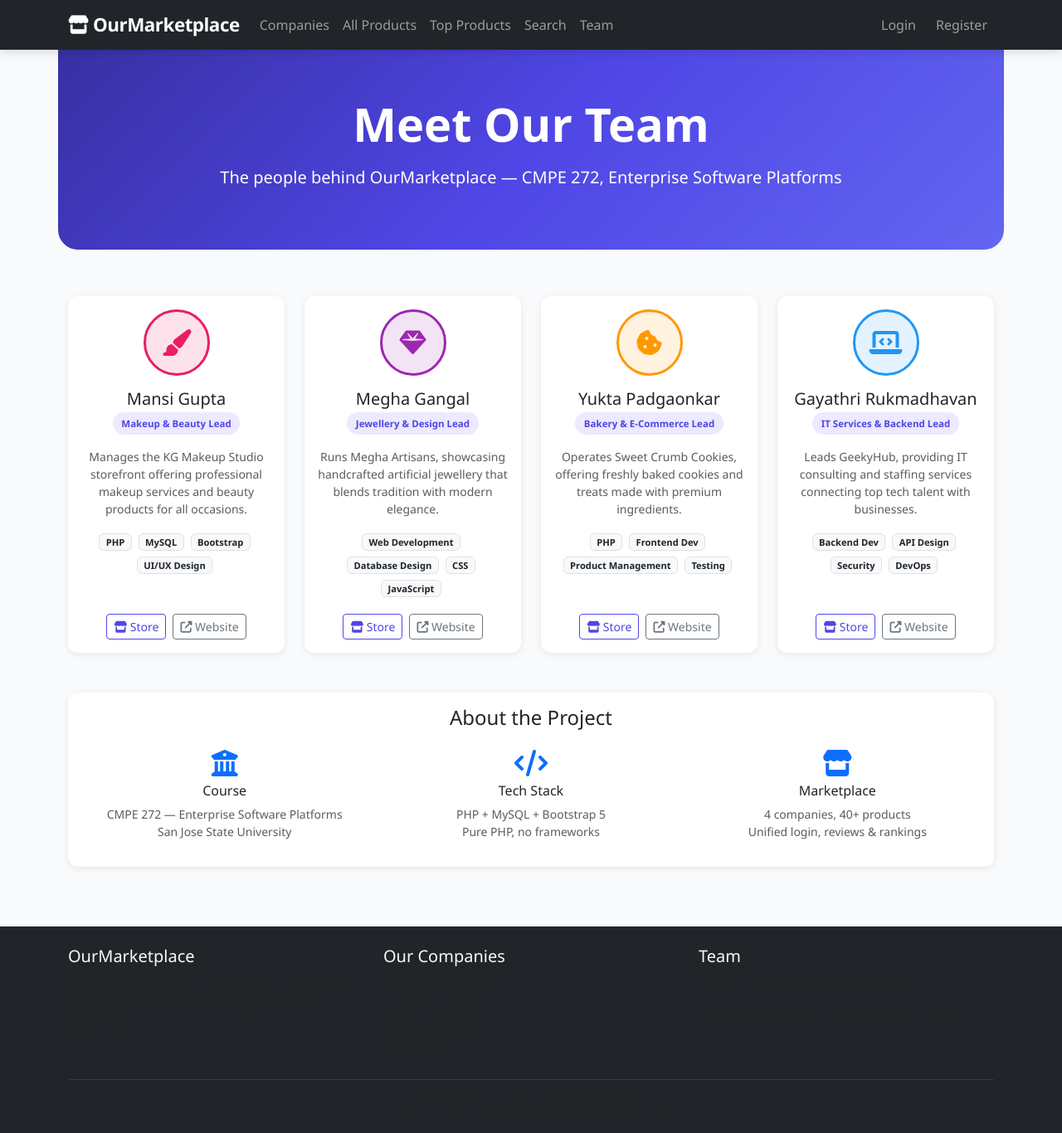
After one commit to mansiguptacs/OurMarketPlace, a PHP site: page /team.php in a window 1280 px wide. The commit adds this page. Shown: the whole page at 83% size. Run offline with PHP 8.4, Linux system fonts and the light colour scheme.

Commit message:
Added team page

```diff
--- a/assets/css/style.css
+++ b/assets/css/style.css
@@ -267,6 +267,32 @@ main {
 }
 
 /* ==========================================
+   Team Page
+   ========================================== */
+.team-hero {
+    background: linear-gradient(135deg, var(--primary-dark) 0%, var(--primary) 50%, var(--primary-light) 100%);
+    color: white;
+    padding: 3.5rem 0;
+    border-radius: 0 0 1.5rem 1.5rem;
+    margin: -1.5rem -0.75rem 2rem -0.75rem;
+    width: calc(100% + 1.5rem);
+}
+
+.team-avatar {
+    width: 80px;
+    height: 80px;
+    border-radius: 50%;
+    display: flex;
+    align-items: center;
+    justify-content: center;
+    transition: transform 0.3s ease;
+}
+
+.team-card:hover .team-avatar {
+    transform: scale(1.1);
+}
+
+/* ==========================================
    Footer
    ========================================== */
 footer {
--- a/includes/header.php
+++ b/includes/header.php
@@ -31,10 +31,13 @@ require_once __DIR__ . '/product_image.php';
                     <a class="nav-link" href="<?php echo baseUrl('/products/index.php'); ?>">All Products</a>
                 </li>
                 <li class="nav-item">
-                    <a class="nav-link" href="<?php echo baseUrl('/rankings/marketplace_top5.php'); ?>">Top 5</a>
+                    <a class="nav-link" href="<?php echo baseUrl('/rankings/marketplace_top5.php'); ?>">Top Products</a>
                 </li>
                 <li class="nav-item">
                     <a class="nav-link" href="<?php echo baseUrl('/products/search.php'); ?>">Search</a>
+                </li>
+                <li class="nav-item">
+                    <a class="nav-link" href="<?php echo baseUrl('/team.php'); ?>">Team</a>
                 </li>
             </ul>
             <ul class="navbar-nav">
--- /dev/null
+++ b/team.php
@@ -0,0 +1,120 @@
+<?php
+$pageTitle = "OurMarketplace - Our Team";
+require_once __DIR__ . '/includes/header.php';
+
+$teamMembers = [
+    [
+        'name' => 'Mansi Gupta',
+        'role' => 'Makeup & Beauty Lead',
+        'company' => 'Komal Gupta Makeup Studio',
+        'company_id' => 1,
+        'icon' => 'fas fa-paint-brush',
+        'color' => '#e91e63',
+        'website' => 'https://mansiguptacs.com/kgmakeupstudio/',
+        'description' => 'Manages the KG Makeup Studio storefront offering professional makeup services and beauty products for all occasions.',
+        'skills' => ['PHP', 'MySQL', 'Bootstrap', 'UI/UX Design'],
+    ],
+    [
+        'name' => 'Megha Gangal',
+        'role' => 'Jewellery & Design Lead',
+        'company' => 'Artisan Jewelry by Megha',
+        'company_id' => 2,
+        'icon' => 'fas fa-gem',
+        'color' => '#9c27b0',
+        'website' => 'https://mgcodes.com/',
+        'description' => 'Runs Megha Artisans, showcasing handcrafted artificial jewellery that blends tradition with modern elegance.',
+        'skills' => ['Web Development', 'Database Design', 'CSS', 'JavaScript'],
+    ],
+    [
+        'name' => 'Yukta Padgaonkar',
+        'role' => 'Bakery & E-Commerce Lead',
+        'company' => 'Sweet Crumb Homemade Cookies',
+        'company_id' => 3,
+        'icon' => 'fas fa-cookie-bite',
+        'color' => '#ff9800',
+        'website' => 'http://yukta-padgaonkar.com/CMPE-272-project/cookie-business/',
+        'description' => 'Operates Sweet Crumb Cookies, offering freshly baked cookies and treats made with premium ingredients.',
+        'skills' => ['PHP', 'Frontend Dev', 'Product Management', 'Testing'],
+    ],
+    [
+        'name' => 'Gayathri Rukmadhavan',
+        'role' => 'IT Services & Backend Lead',
+        'company' => 'GeekyHub',
+        'company_id' => 4,
+        'icon' => 'fas fa-laptop-code',
+        'color' => '#2196f3',
+        'website' => 'http://geekyhub.me/',
+        'description' => 'Leads GeekyHub, providing IT consulting and staffing services connecting top tech talent with businesses.',
+        'skills' => ['Backend Dev', 'API Design', 'Security', 'DevOps'],
+    ],
+];
+?>
+
+<div class="team-hero text-center">
+    <div class="container">
+        <h1 class="display-4 fw-bold">Meet Our Team</h1>
+        <p class="lead mt-3">The people behind OurMarketplace — CMPE 272, Enterprise Software Platforms</p>
+    </div>
+</div>
+
+<div class="row g-4 mt-2">
+    <?php foreach ($teamMembers as $member): ?>
+    <div class="col-md-6 col-lg-3">
+        <div class="card h-100 text-center team-card">
+            <div class="card-body d-flex flex-column align-items-center">
+                <div class="team-avatar mb-3" style="background: <?php echo $member['color']; ?>20; border: 3px solid <?php echo $member['color']; ?>">
+                    <i class="<?php echo $member['icon']; ?> fa-2x" style="color: <?php echo $member['color']; ?>"></i>
+                </div>
+                <h5 class="card-title mb-1"><?php echo htmlspecialchars($member['name']); ?></h5>
+                <span class="badge-category mb-2"><?php echo htmlspecialchars($member['role']); ?></span>
+                <p class="text-muted small mt-2"><?php echo htmlspecialchars($member['description']); ?></p>
+                <div class="mb-3">
+                    <?php foreach ($member['skills'] as $skill): ?>
+                        <span class="badge bg-light text-dark border me-1 mb-1" style="font-size: 0.7rem;">
+                            <?php echo htmlspecialchars($skill); ?>
+                        </span>
+                    <?php endforeach; ?>
+                </div>
+                <div class="mt-auto d-flex gap-2">
+                    <a href="<?php echo baseUrl('/companies/view.php?id=' . $member['company_id']); ?>" class="btn btn-outline-primary btn-sm">
+                        <i class="fas fa-store"></i> Store
+                    </a>
+                    <a href="<?php echo htmlspecialchars($member['website']); ?>" target="_blank" class="btn btn-outline-secondary btn-sm">
+                        <i class="fas fa-external-link-alt"></i> Website
+                    </a>
+                </div>
+            </div>
+        </div>
+    </div>
+    <?php endforeach; ?>
+</div>
+
+<div class="card mt-5">
+    <div class="card-body">
+        <h4 class="mb-4 text-center">About the Project</h4>
+        <div class="row g-4">
+            <div class="col-md-4 text-center">
+                <i class="fas fa-university fa-2x text-primary mb-2"></i>
+                <h6>Course</h6>
+                <p class="text-muted small mb-0">CMPE 272 — Enterprise Software Platforms</p>
+                <p class="text-muted small">San Jose State University</p>
+            </div>
+            <div class="col-md-4 text-center">
+                <i class="fas fa-code fa-2x text-primary mb-2"></i>
+                <h6>Tech Stack</h6>
+                <p class="text-muted small mb-0">PHP + MySQL + Bootstrap 5</p>
+                <p class="text-muted small">Pure PHP, no frameworks</p>
+            </div>
+            <div class="col-md-4 text-center">
+                <i class="fas fa-store fa-2x text-primary mb-2"></i>
+                <h6>Marketplace</h6>
+                <p class="text-muted small mb-0">4 companies, 40+ products</p>
+                <p class="text-muted small">Unified login, reviews & rankings</p>
+            </div>
+        </div>
+    </div>
+</div>
+
+<?php
+require_once __DIR__ . '/includes/footer.php';
+?>
```
Also changed, not shown: rankings/company_top5.php (+8 -6 lines), rankings/marketplace_top5.php (+8 -6 lines), sql/schema.sql (+36 -36 lines).
